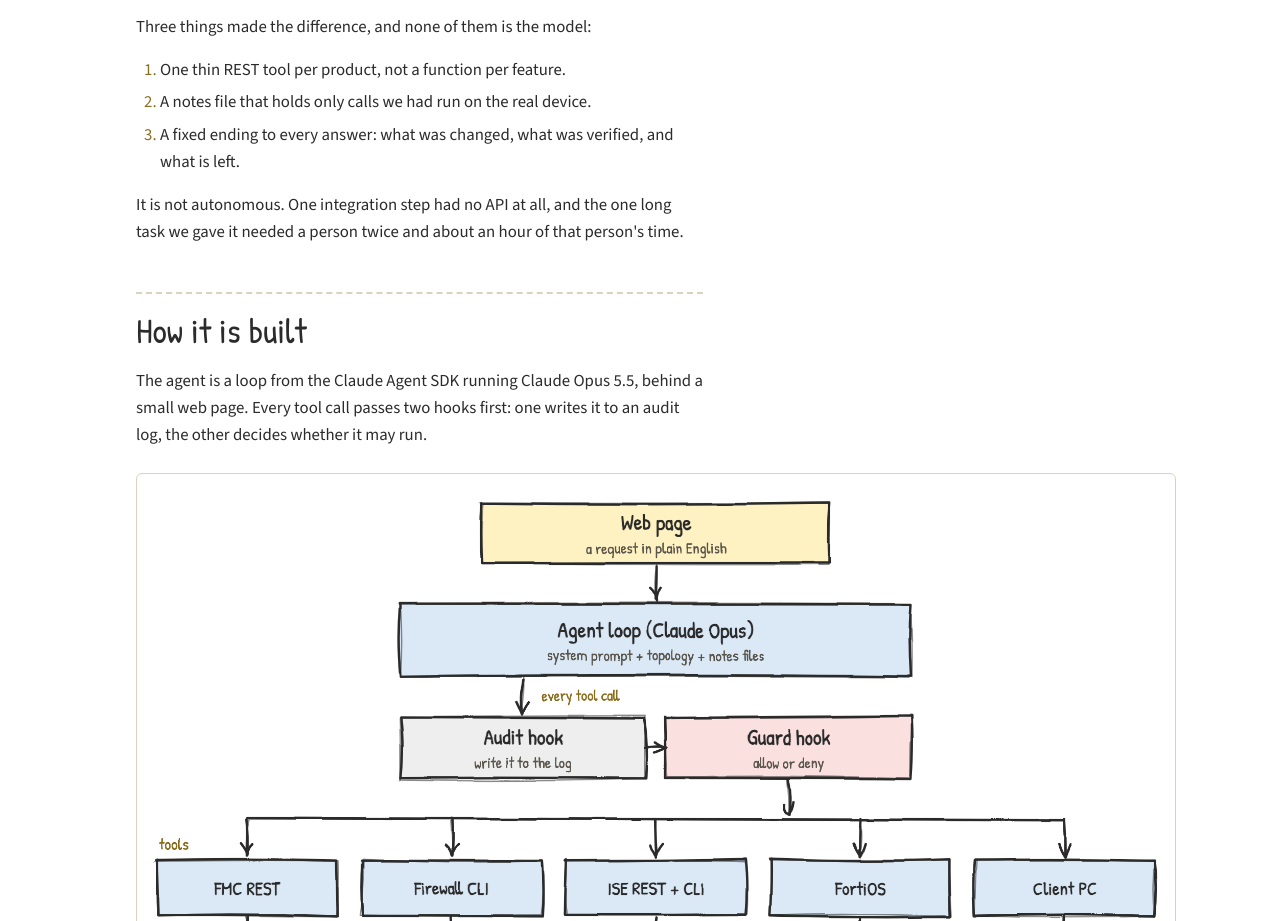
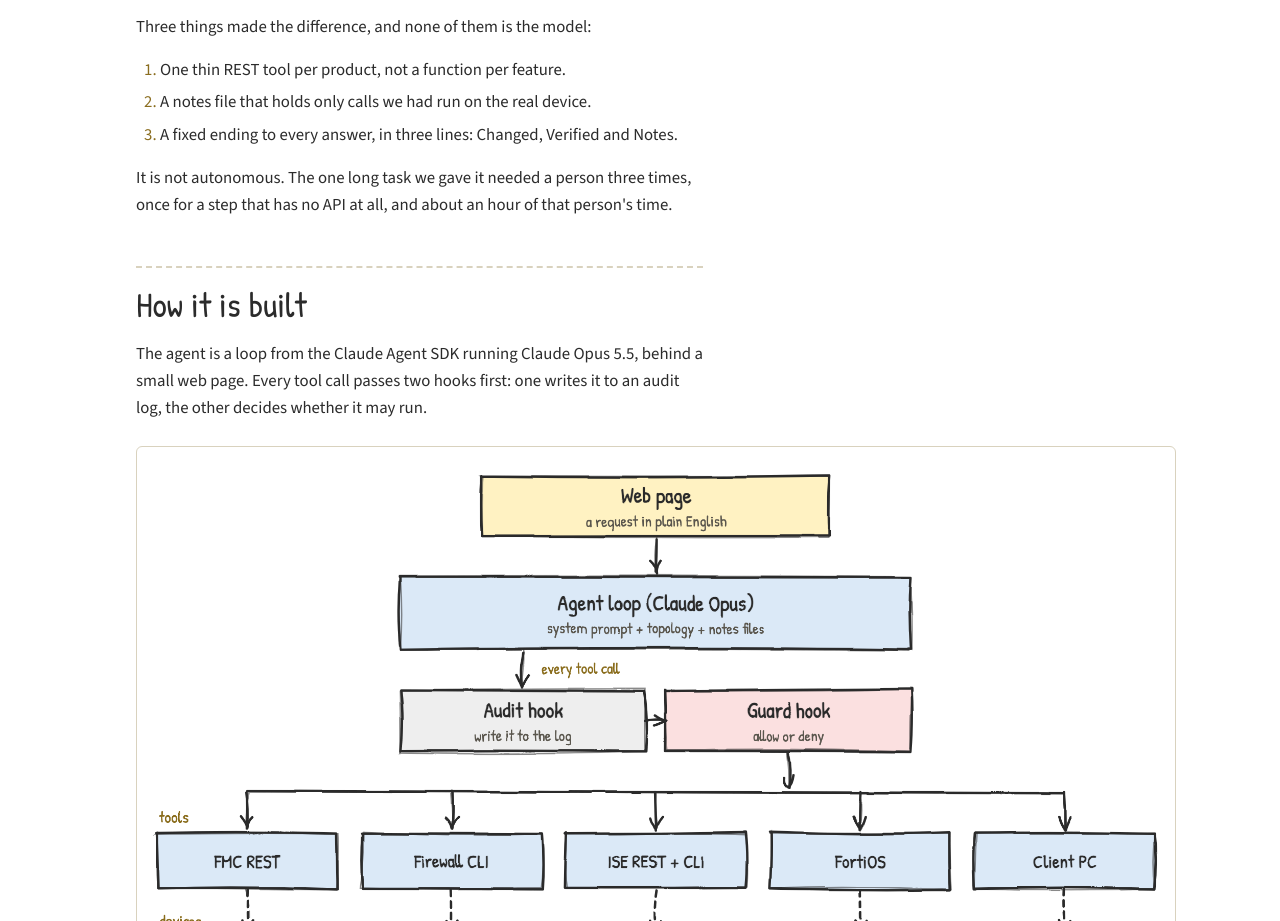
Before and after one commit to svdwalt/bluecore-site, a plain HTML site: page blog/netsecagent-claude-firewall-ise/index.html in a window 1280 px wide. Shown: the part 1504-2425 px from the top of the page. Drawn offline with nearby package versions, Linux system fonts and the light colour scheme.

Commit message:
Blog: NetSecAgent post, consistent wording

```diff
--- a/blog/netsecagent-claude-firewall-ise/index.html
+++ b/blog/netsecagent-claude-firewall-ise/index.html
@@ -38,8 +38,8 @@
 <h2 id="the-short-answer">The short answer</h2>
 <p>It works better than we expected for diagnosis, and well enough for changes that we now use it instead of the web interfaces for most lab work. The cost is small: 22 sessions came to 12.66 US dollars in API use, with a median of about 0.20 per session and 4.55 for the most expensive one.</p>
 <p>Three things made the difference, and none of them is the model:</p>
-<ol><li>One thin REST tool per product, not a function per feature.</li><li>A notes file that holds only calls we had run on the real device.</li><li>A fixed ending to every answer: what was changed, what was verified, and what is left.</li></ol>
-<p>It is not autonomous. One integration step had no API at all, and the one long task we gave it needed a person twice and about an hour of that person&#x27;s time.</p>
+<ol><li>One thin REST tool per product, not a function per feature.</li><li>A notes file that holds only calls we had run on the real device.</li><li>A fixed ending to every answer, in three lines: Changed, Verified and Notes.</li></ol>
+<p>It is not autonomous. The one long task we gave it needed a person three times, once for a step that has no API at all, and about an hour of that person&#x27;s time.</p>
 <h2 id="how-it-is-built">How it is built</h2>
 <p>The agent is a loop from the Claude Agent SDK running Claude Opus 5.5, behind a small web page. Every tool call passes two hooks first: one writes it to an audit log, the other decides whether it may run.</p>
 <p><img src="/assets/blog/netsecagent-flow.png" alt="A request goes from the web page to the agent loop, through the audit and guard hooks, to one tool per product and on to the devices" loading="lazy"></p>
```
